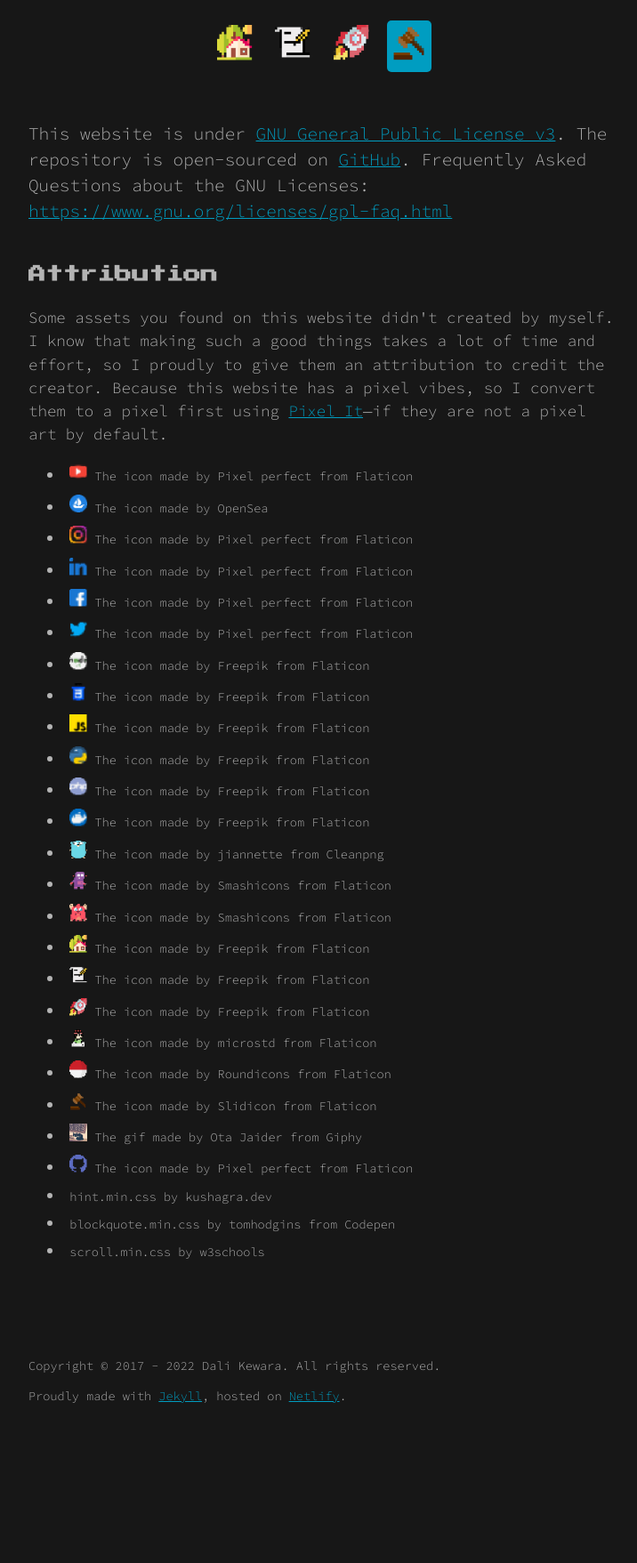
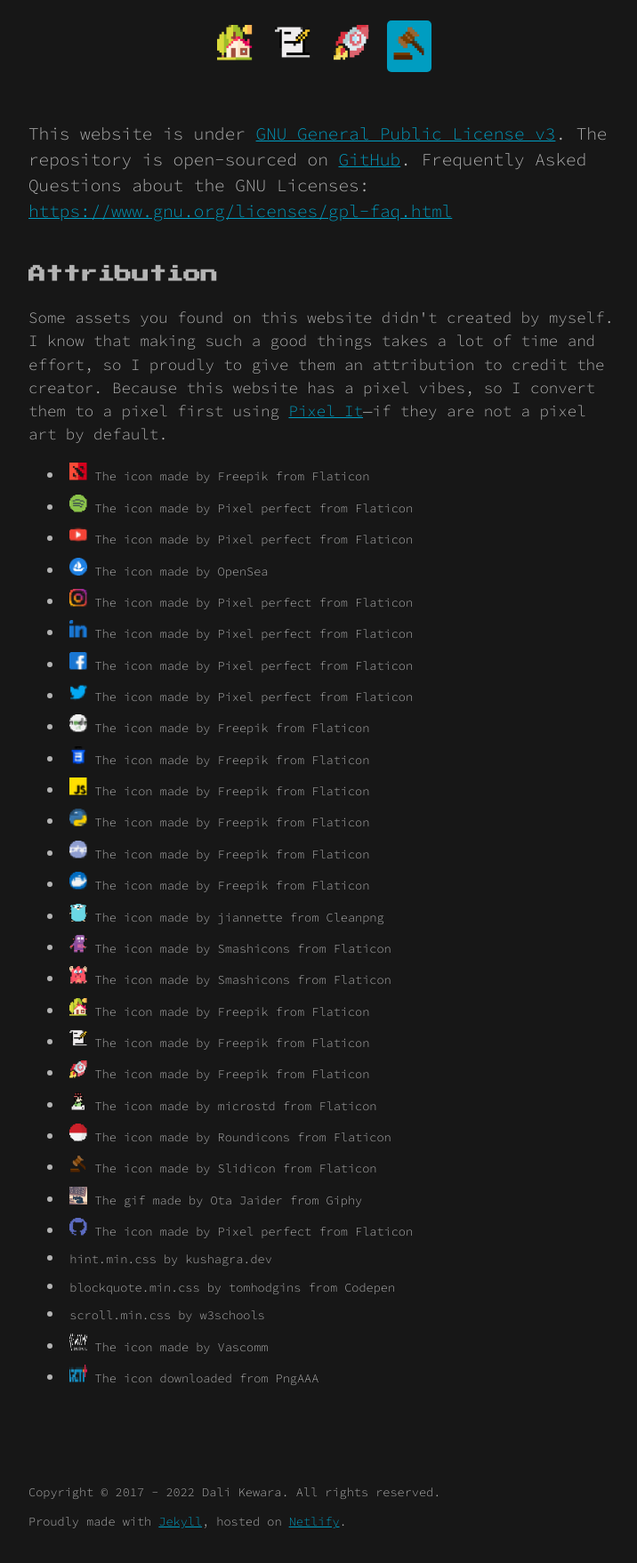
Before and after one commit to dalikewara/dalikewara.github.io, a Jekyll site: the page built from legal-and-license.html, in a window 1280 px wide, cut to the strip 204-2022 px from the top of the page. Shown: the top 1757 px of the strip at 89% size, without its empty margins (278-994 px from the left). Built offline with Jekyll 4.4.1, drawn with Linux system fonts in a browser that asks for light colours; nearby versions of some CDN libraries; before the commit the page ends 1881 px from its top, so only the background shows below that.

```diff
--- a/_config.yml
+++ b/_config.yml
@@ -41,6 +41,9 @@ jekyll-minifier:
 greeting:
   title: "Hello there,"
   content: "I'm <strong>Dali Kewara</strong>, a guy who lives and works as Backend Developer—building useful and unexpected things—in <img src='/assets/img/indonesia-flag-pixel.png'/> Indonesia. I love to code and draw my own world—also have interest in art, writing and journey (traveling). I'm on an unexpected journey and gonna make it simple but spectacular!"
+job:
+  title: "What am I doing in real life?"
+  content: "Currently, I'm working at <a href='https://www.linkedin.com/company/rctiplus' class='img-url'><img src='assets/img/rctiplus-pixel.png' class='icon-width-med'/></a> as a Software Engineer in Jakarta and focuses in Back-End development. Previously, I was worked as a Back-End Developer at <a href='https://www.linkedin.com/company/vascomm' class='img-url'><img src='assets/img/vascomm-white-pixel.png' class='icon-width-lg'/></a> in Sidoarjo&mdash;at least for 4 years.<br/><br/>After working hours, sometimes I'm relaxing myself by watching <a href='https://www.youtube.com/results?search_query=solo+bushcraft'>solo bushcraft</a> contents on <img src='/assets/img/youtube-pixel.png'/> YouTube, listening to <a href='https://open.spotify.com/playlist/3sQKVJHpxisbBGGtC1mA4I?si=a5610bb4d8ce4048'>Yorushika</a> on <img src='/assets/img/spotify-pixel.png'/> Spotify, playing <img src='/assets/img/dota2-pixel.png'/> <a href='https://steamcommunity.com/id/green_4pple'>Dota 2</a>, traveling, or creating commercial & open source projects to help people solve their problems."
 footer:
   copyright: "Copyright © 2017 - 2022 Dali Kewara. All rights reserved. Proudly made with <a href='https://jekyllrb.com'>Jekyll</a>, hosted on <a href='https://www.netlify.com/'>Netlify</a>."
 articles:
--- a/_data/attribution.yml
+++ b/_data/attribution.yml
@@ -1,3 +1,13 @@
+- name: "The icon made by Freepik from Flaticon"
+  altName: "Freepik"
+  iconUrl: "/assets/img/dota2-pixel.png"
+  url: "https://www.flaticon.com/authors/freepik"
+
+- name: "The icon made by Pixel perfect from Flaticon"
+  altName: "Pixel perfect"
+  iconUrl: "/assets/img/spotify-pixel.png"
+  url: "https://www.flaticon.com/authors/pixel-perfect"
+
 - name: "The icon made by Pixel perfect from Flaticon"
   altName: "Pixel perfect"
   iconUrl: "/assets/img/youtube-pixel.png"
@@ -124,3 +134,13 @@
 - name: "scroll.min.css by w3schools"
   altName: "w3schools"
   url: "https://www.w3schools.com/howto/tryit.asp?filename=tryhow_css_custom_scrollbar"
+
+- name: "The icon made by Vascomm"
+  altName: "Vascomm"
+  iconUrl: "/assets/img/vascomm-white-pixel.png"
+  url: "https://www.vascomm.co.id/"
+
+- name: "The icon downloaded from PngAAA"
+  altName: "Rctiplus"
+  iconUrl: "/assets/img/rctiplus-pixel.png"
+  url: "https://www.pngaaa.com/detail/5897327"
--- a/_includes/contact_list.html
+++ b/_includes/contact_list.html
@@ -30,7 +30,7 @@
                     <div class="contact-list-item-inner">
                         <a {% if cUrl %}href="{{- cUrl -}}"{% endif %}>
                             {% if cIconUrl %}
-                                <img src="{{- cIconUrl -}}" class="icon" />
+                                <img src="{{- cIconUrl -}}" />
                             {% endif %}
                         </a>
                     </div>
--- a/index.html
+++ b/index.html
@@ -7,6 +7,7 @@ layout: default
 		{%- include greeting.html -%}
 		{%- include recent_project_list.html -%}
 		{%- include recent_post_list.html -%}
+		{%- include job.html -%}
 		{%- include contact_list.html -%}
 	</div>
 </div>
```
Also changed, not shown: _includes/job.html (added, +15 -0 lines), assets/css/index.css (+33 -10 lines), assets/css/index.min.css, assets/img/dota2-pixel.png (added), assets/img/rctiplus-pixel.png (added), assets/img/spotify-pixel.png (added), assets/img/vascomm-white-pixel.png (added).
